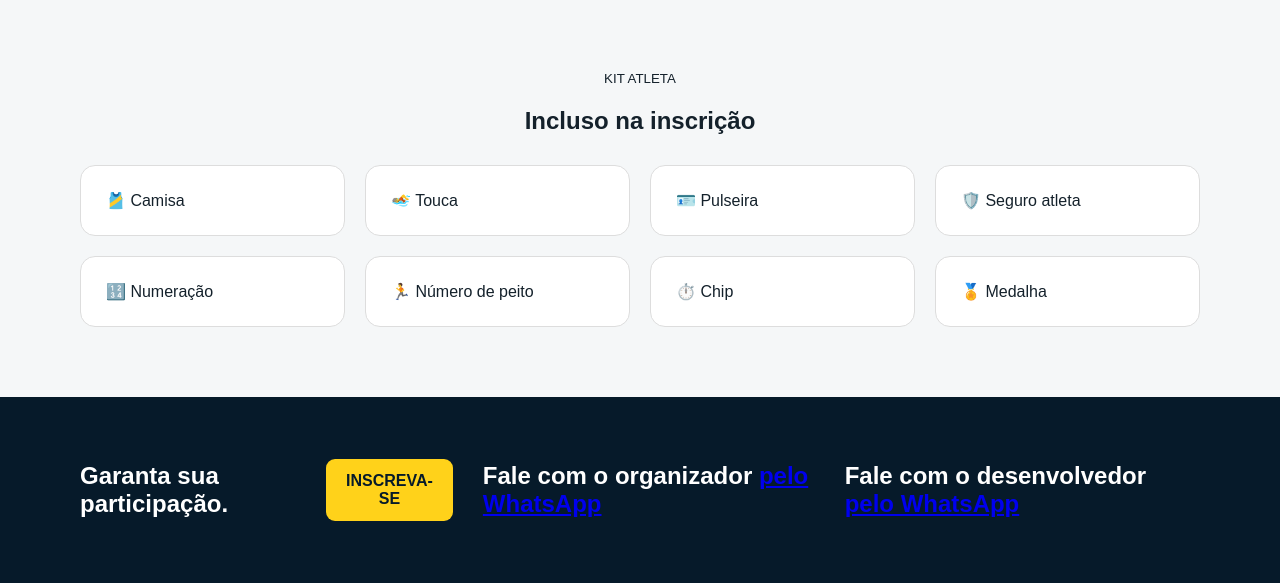
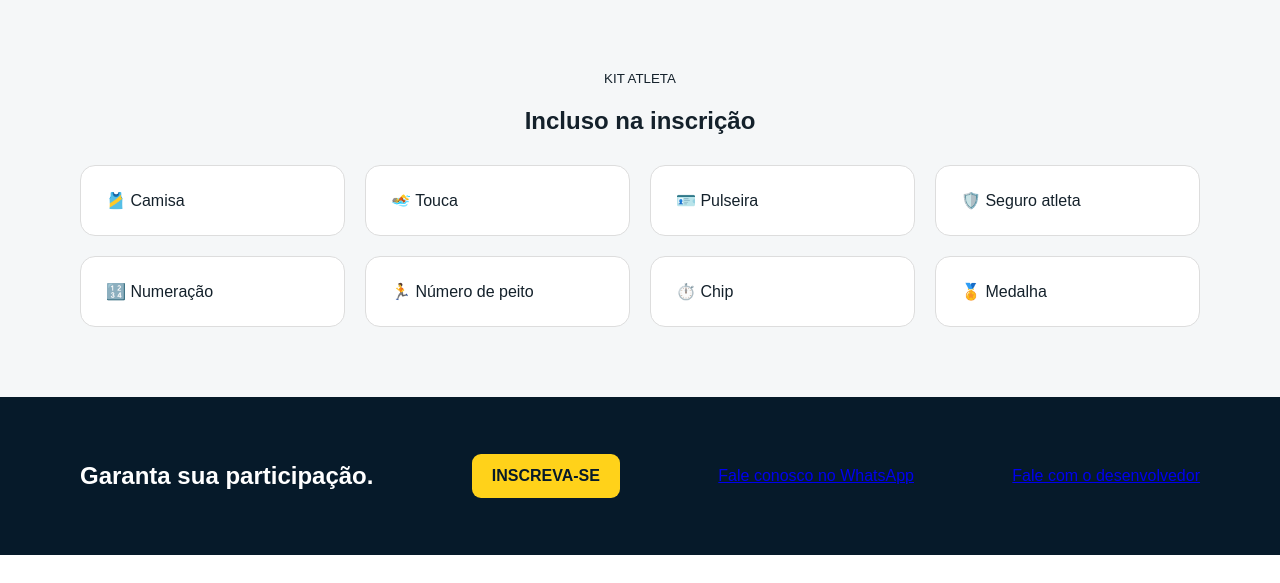
Before and after one commit to mbalbuquerque/fest-aquatlon, a Django app: page / in a window 1280 px wide. Shown: the part 1653-2236 px from the top of the page. After the commit the page ends 2208 px from the top, so only its background shows below. Run offline with Django 5.2, Linux system fonts and the light colour scheme.

Commit message:
alinhamento footer

```diff
--- a/templates/inscricoes/home.html
+++ b/templates/inscricoes/home.html
@@ -289,19 +289,14 @@
 
         </a>
 
-        <h2>
-            Fale com o organizador
-            <a linebreaks="true" href="https://wa.me/5581997735661" target="_blank">
-                <strong>pelo WhatsApp</strong>
-            </a>
-        </h2>
 
-        <h2>
-            Fale com o desenvolvedor
-            <a linebreaks="true" href="https://wa.me/5581996271475" target="_blank">
-                <strong>pelo WhatsApp</strong>
-            </a>
-        </h2>
+
+        <a href="https://wa.me/5581997735661" target="_blank">Fale conosco no WhatsApp</a>
+
+        <a href="https://wa.me/5581996271475" target="_blank">Fale com o desenvolvedor</a>
+
+
+
 
     </div>
 
```
